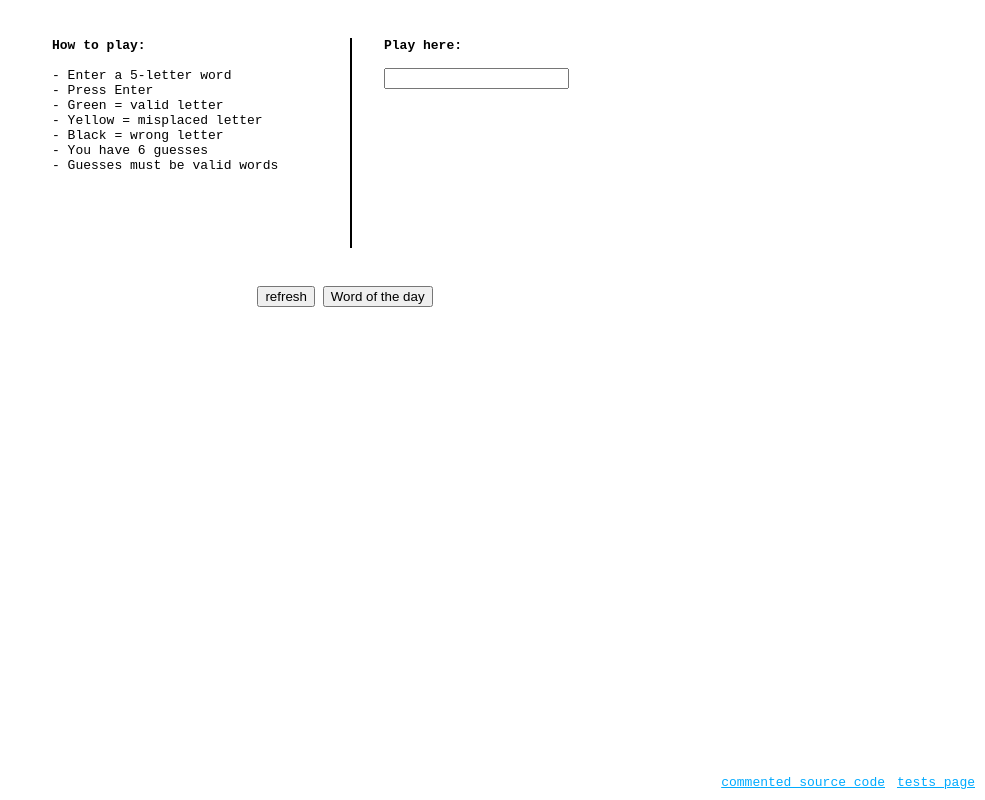
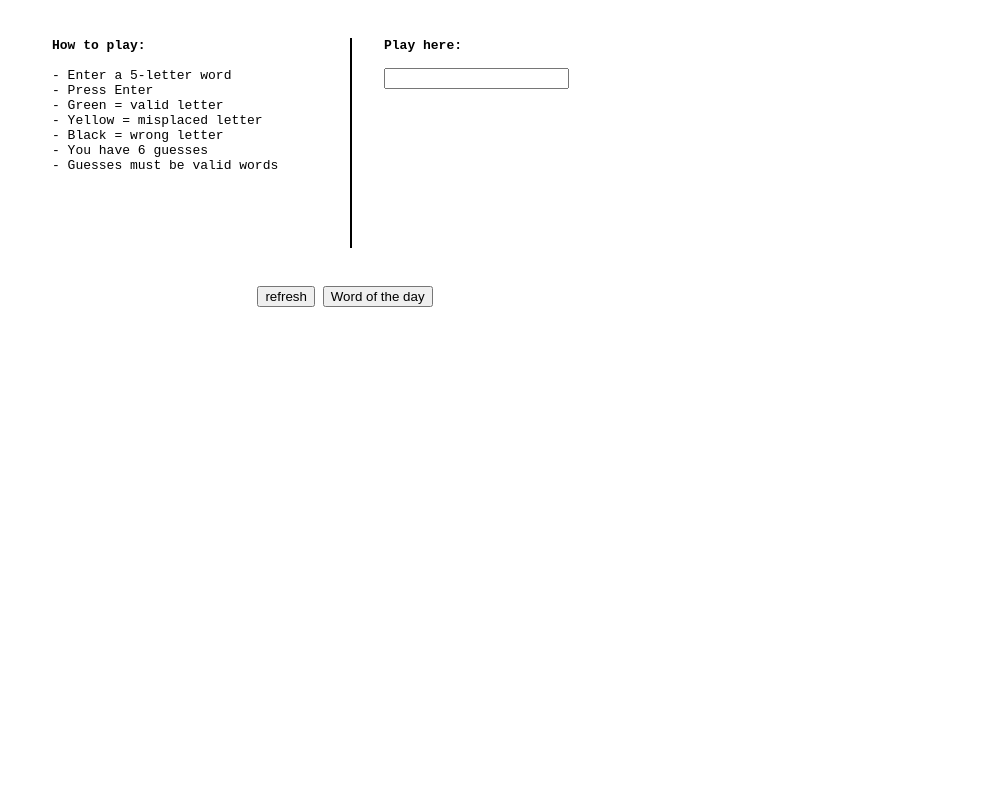
Before and after one commit to fug1t1ve/wordle, a plain HTML site: page index.html in a window 1280 px wide. Shown: the whole page, without its empty margins (295-1280 px from the left). Drawn offline with Linux system fonts and the light colour scheme.

Commit message:
Commit -1

```diff
--- a/index.html
+++ b/index.html
@@ -4,8 +4,6 @@
 <body style="width: 650px;margin: 0 auto;padding:0 10px;">
 <tt>
 <br>
-
-<a href="https://github.com/xem/MiniWordle/blob/gh-pages/index.html#L50-L108" style="position:absolute;bottom:10px;right:100px;color:#0af" _target=_blank>commented source code</a><a href="test.html" style="position:absolute;bottom:10px;right:10px;color:#0af" target=_blank>tests page</a></pre>
 <br>
 <table>
 <tr>
```
